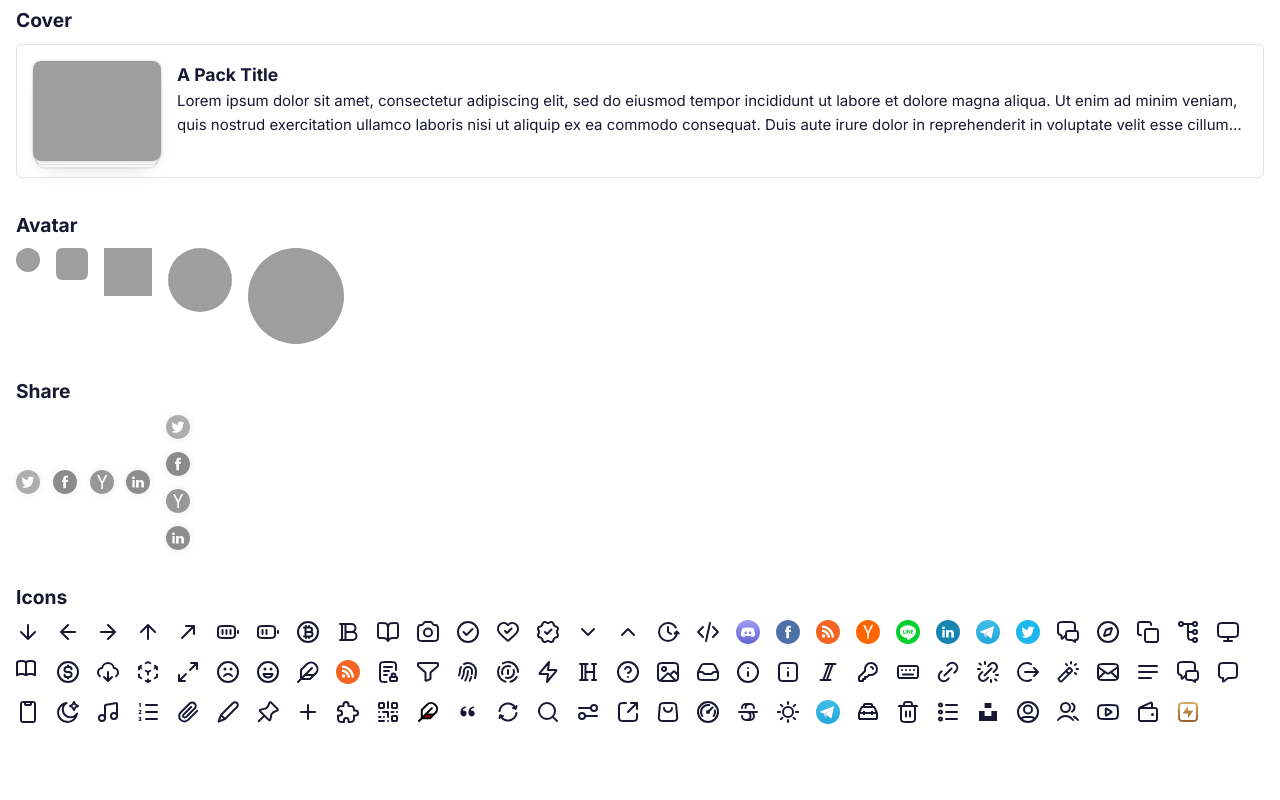
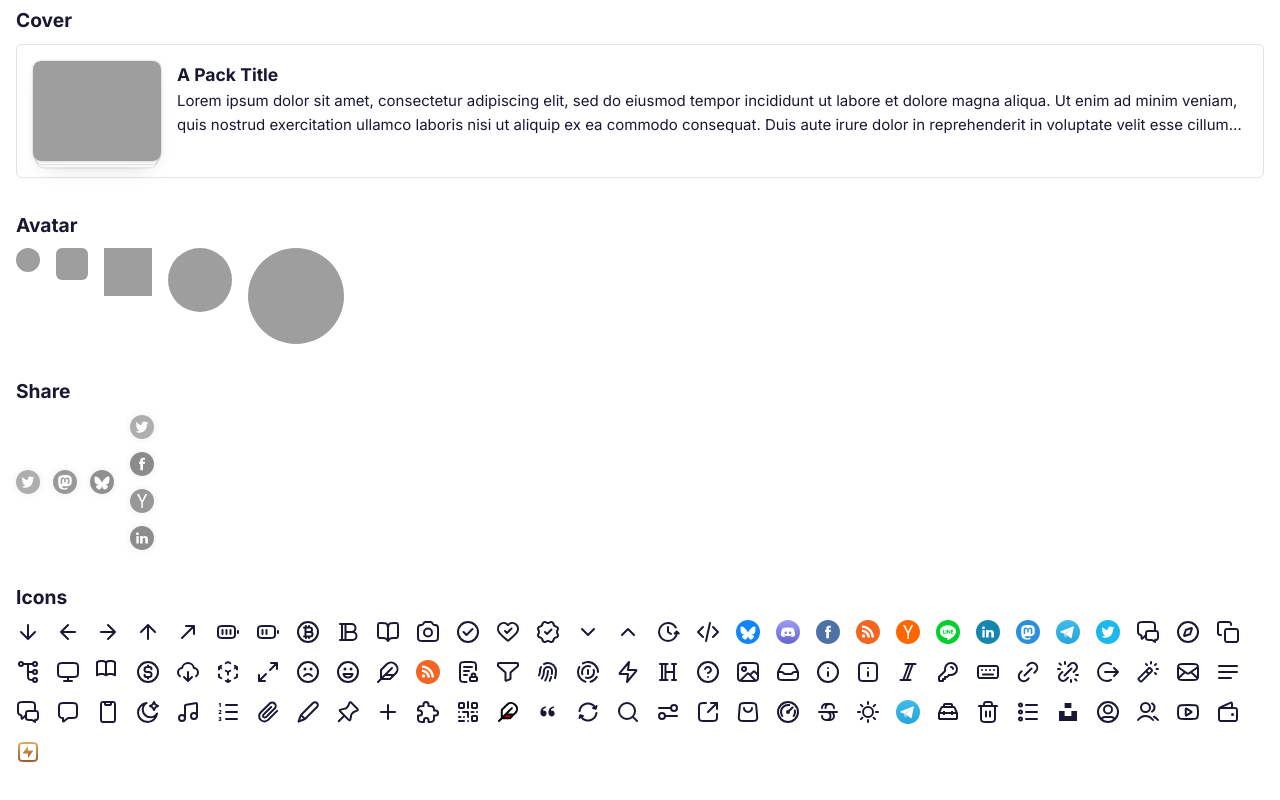
Before and after one commit to quail-ink/quail-ui, a Vue app: page / in a window 1280 px wide. Shown: the part 3861-4661 px from the top of the page. Before the commit the page ends 4633 px from the top, so only its background shows below. Built offline with nearby package versions, Linux system fonts and the light colour scheme; grey boxes are pictures that could not be loaded.

Commit message:
feat: Add support for new social media platforms in QShare component

```diff
--- a/src/App.vue
+++ b/src/App.vue
@@ -562,7 +562,7 @@ function openDialog4(ev:any) {
     <div class="section">
       <h2 class="section-title">Share</h2>
       <div class="flow">
-        <QShare url="https://quail.ink" layout="row" />
+        <QShare url="https://quail.ink" layout="row" :services="['twitter', 'mastodon', 'bluesky']"/>
         <QShare url="https://quail.ink" layout="column" />
       </div>
     </div>
--- a/src/components/common/QShare.vue
+++ b/src/components/common/QShare.vue
@@ -1,22 +1,50 @@
 <template>
   <div class="q-share" :class="cls">
-    <a :href="`https://twitter.com/intent/tweet?url=${shareUrl}&text=${text}`" target="_blank" title="Share on Twitter" class="q-share-link twitter">
-      <q-icon-color-twitter class="icon share-icon"></q-icon-color-twitter>
-    </a>
-    <a :href="`https://www.facebook.com/sharer.php?u=${shareUrl}`" target="_blank" title="Share on facebook" class="q-share-link facebook">
-      <q-icon-color-facebook class="icon share-icon"></q-icon-color-facebook>
-    </a>
-    <a :href="`https://news.ycombinator.com/submitlink?u=${shareUrl}&t=${text}`" target="_blank" title="Share on hackernews" class="q-share-link hackernews">
-      <q-icon-color-hackernews class="icon share-icon"></q-icon-color-hackernews>
-    </a>
-    <a :href="`https://www.linkedin.com/shareArticle?mini=true&amp;url=${shareUrl}`" target="_blank" title="Share on linkedin" class="q-share-link linkedin">
-      <q-icon-color-linkedin class="icon share-icon"></q-icon-color-linkedin>
+    <a v-for="serv in enabledServices" :key="`serv-${serv.name}`"
+      :href="serv.url" target="_blank"
+      :title="serv.tooltip" class="q-share-link" :class="serv.name">
+      <component :is="serv.icon" class="icon share-icon"></component>
     </a>
   </div>
 </template>
 
 <script setup lang="ts">
-import { computed } from "vue";
+import { computed, getCurrentInstance } from "vue";
+const components = getCurrentInstance()?.appContext.components;
+
+const supportedServices:any = {
+  "twitter": {
+    "icon": "q-icon-color-twitter",
+    "tooltip": "Share on Twitter",
+    "url_template": "https://x.com/intent/tweet?url={url}&text={text}"
+  },
+  "facebook": {
+    "icon": "q-icon-color-facebook",
+    "tooltip": "Share on Facebook",
+    "url_template": "https://www.facebook.com/sharer.php?u={url}"
+  },
+  "hackernews": {
+    "icon": "q-icon-color-hackernews",
+    "tooltip": "Share on Hackernews",
+    "url_template": "https://news.ycombinator.com/submitlink?u={url}&t={text}"
+  },
+  "linkedin": {
+    "icon": "q-icon-color-linkedin",
+    "tooltip": "Share on LinkedIn",
+    "url_template": "https://www.linkedin.com/shareArticle?mini=true&amp;url={url}"
+  },
+  "bluesky": {
+    "icon": "q-icon-color-bluesky",
+    "tooltip": "Share on Bluesky",
+    "url_template": "https://bsky.app/intent/compose?text={textWithUrl}"
+  },
+  "mastodon": {
+    "icon": "q-icon-color-mastodon",
+    "tooltip": "Share on Mastodon",
+    "url_template": "https://{host}/share?text={textWithUrl}"
+  }
+};
+
 const props = defineProps({
   url: {
     type: String,
@@ -29,7 +57,11 @@ const props = defineProps({
   layout: {
     type: String,
     default: "row",
-  }
+  },
+  services: {
+    type: Array<string>,
+    default: () => ["twitter", "facebook", "hackernews", "linkedin"],
+  },
 });
 
 const cls = computed(() => {
@@ -55,6 +87,30 @@ const text = computed(() => {
   }
   return encodeURIComponent(document.title);
 });
+
+const enabledServices = computed(() => {
+  const enabled = [];
+  for (const service of props.services) {
+    const item = supportedServices[service];
+    if (item) {
+      item.url = buildUrl(item.url_template, {
+        url: shareUrl.value,
+        text: text.value,
+        textWithUrl: `${text.value}${encodeURIComponent('\n\n')}${shareUrl.value}`,
+        host: window.location.host,
+      });
+      enabled.push(item);
+    }
+  }
+  return enabled;
+});
+
+function buildUrl(url: string, params: Record<string, string>) {
+  for (const key in params) {
+    url = url.replace(`{${key}}`, params[key]);
+  }
+  return url;
+}
 
 </script>
 <style lang="scss">
--- /dev/null
+++ b/src/components/icons/QIconColorBluesky.vue
@@ -0,0 +1,18 @@
+<template>
+  <svg width="24" height="24" viewBox="0 0 24 24" fill="none" xmlns="http://www.w3.org/2000/svg">
+  <g clip-path="url(#clip0_366_22)">
+  <mask id="mask0_366_22" style="mask-type:luminance" maskUnits="userSpaceOnUse" x="0" y="0" width="24" height="24">
+  <path d="M24 0H0V24H24V0Z" fill="white"/>
+  </mask>
+  <g mask="url(#mask0_366_22)">
+  <path d="M24 12C24 18.6281 18.6281 24 12 24C5.37188 24 0 18.6281 0 12C0 5.37188 5.37188 0 12 0C18.6281 0 24 5.37188 24 12Z" fill="#1185FE"/>
+  </g>
+  <path d="M7.75145 7.30926C9.47116 8.59796 11.3209 11.2109 12 12.6132C12.6792 11.211 14.5289 8.59793 16.2486 7.30926C17.4895 6.37939 19.5 5.6599 19.5 7.94934C19.5 8.40657 19.2374 11.7903 19.0833 12.3397C18.5479 14.2495 16.5969 14.7367 14.8614 14.4418C17.895 14.9572 18.6667 16.6643 17.0001 18.3714C13.8348 21.6134 12.4507 17.5579 12.0959 16.5187C12.0309 16.3282 12.0004 16.2391 12 16.3149C11.9995 16.2391 11.9691 16.3282 11.9041 16.5187C11.5494 17.5579 10.1653 21.6135 6.99992 18.3714C5.33327 16.6643 6.10496 14.9571 9.13862 14.4418C7.40308 14.7367 5.452 14.2495 4.91666 12.3397C4.76262 11.7903 4.5 8.40652 4.5 7.94934C4.5 5.6599 6.51056 6.37939 7.75136 7.30926H7.75145Z" fill="white"/>
+  </g>
+  <defs>
+  <clipPath id="clip0_366_22">
+  <rect width="24" height="24" fill="white"/>
+  </clipPath>
+  </defs>
+  </svg>
+</template>
--- /dev/null
+++ b/src/components/icons/QIconColorMastodon.vue
@@ -0,0 +1,19 @@
+<template>
+  <svg width="24" height="24" viewBox="0 0 24 24" fill="none" xmlns="http://www.w3.org/2000/svg">
+  <g clip-path="url(#clip0_366_40)">
+  <mask id="mask0_366_40" style="mask-type:luminance" maskUnits="userSpaceOnUse" x="0" y="0" width="24" height="24">
+  <path d="M24 0H0V24H24V0Z" fill="white"/>
+  </mask>
+  <g mask="url(#mask0_366_40)">
+  <path d="M24 12C24 18.6281 18.6281 24 12 24C5.37188 24 0 18.6281 0 12C0 5.37188 5.37188 0 12 0C18.6281 0 24 5.37188 24 12Z" fill="#2B90D9"/>
+  </g>
+  <path d="M18.5075 13.7991C18.3077 14.8271 16.7178 15.9522 14.8918 16.1702C13.9396 16.2838 13.0021 16.3882 12.0024 16.3424C10.3676 16.2675 9.07753 15.9522 9.07753 15.9522C9.07753 16.1113 9.08735 16.2629 9.10698 16.4046C9.31952 18.018 10.7068 18.1147 12.021 18.1597C13.3474 18.2051 14.5284 17.8327 14.5284 17.8327L14.5829 19.0318C14.5829 19.0318 13.6551 19.53 12.0024 19.6217C11.0911 19.6717 9.95951 19.5987 8.64153 19.2499C5.78304 18.4933 5.29145 15.4463 5.21623 12.3546C5.1933 11.4367 5.20743 10.5711 5.20743 9.84716C5.20743 6.68576 7.27879 5.7591 7.27879 5.7591C8.32322 5.27944 10.1154 5.07773 11.9785 5.0625H12.0243C13.8874 5.07773 15.6807 5.27944 16.7251 5.7591C16.7251 5.7591 18.7964 6.68576 18.7964 9.84716C18.7964 9.84716 18.8223 12.1797 18.5075 13.7991Z" fill="white"/>
+  <path d="M16.3531 10.0924V13.9204H14.8366V10.2049C14.8366 9.42173 14.5071 9.0242 13.8479 9.0242C13.1191 9.0242 12.7539 9.49577 12.7539 10.4282V12.4619H11.2463V10.4282C11.2463 9.49577 10.8809 9.0242 10.1521 9.0242C9.49297 9.0242 9.16343 9.42173 9.16343 10.2049V13.9204H7.64688V10.0924C7.64688 9.31008 7.84608 8.68839 8.2462 8.22843C8.65881 7.76848 9.19916 7.5327 9.86993 7.5327C10.646 7.5327 11.2337 7.83098 11.6223 8.42763L12 9.06087L12.3778 8.42763C12.7663 7.83098 13.354 7.5327 14.1302 7.5327C14.8009 7.5327 15.3412 7.76848 15.7539 8.22843C16.1539 8.68839 16.3531 9.31008 16.3531 10.0924Z" fill="#2B90D9"/>
+  </g>
+  <defs>
+  <clipPath id="clip0_366_40">
+  <rect width="24" height="24" fill="white"/>
+  </clipPath>
+  </defs>
+  </svg>
+</template>
--- a/src/components/icons/index.ts
+++ b/src/components/icons/index.ts
@@ -89,6 +89,8 @@ import QIconColorLinkedin from './QIconColorLinkedin.vue';
 import QIconColorHackernews from './QIconColorHackernews.vue';
 import QIconColorDiscord from './QIconColorDiscord.vue';
 import QIconColorLine from './QIconColorLine.vue';
+import QIconColorBluesky from './QIconColorBluesky.vue';
+import QIconColorMastodon from './QIconColorMastodon.vue';
 
 // obsolete
 import QIconTelegram from './QIconColorTelegram.vue';
@@ -186,6 +188,8 @@ export {
   QIconColorHackernews,
   QIconColorDiscord,
   QIconColorLine,
+  QIconColorBluesky,
+  QIconColorMastodon,
 
   // obsolete
   QIconTelegram,
```
